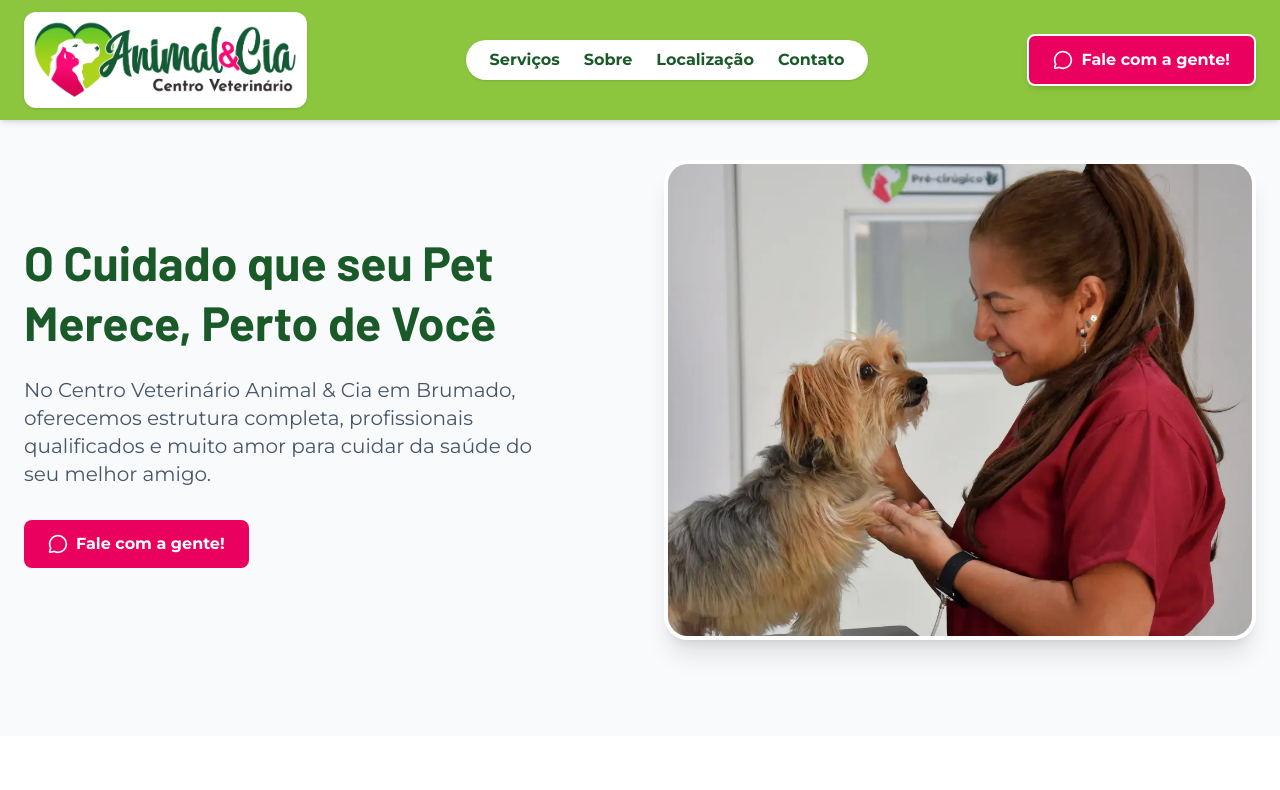
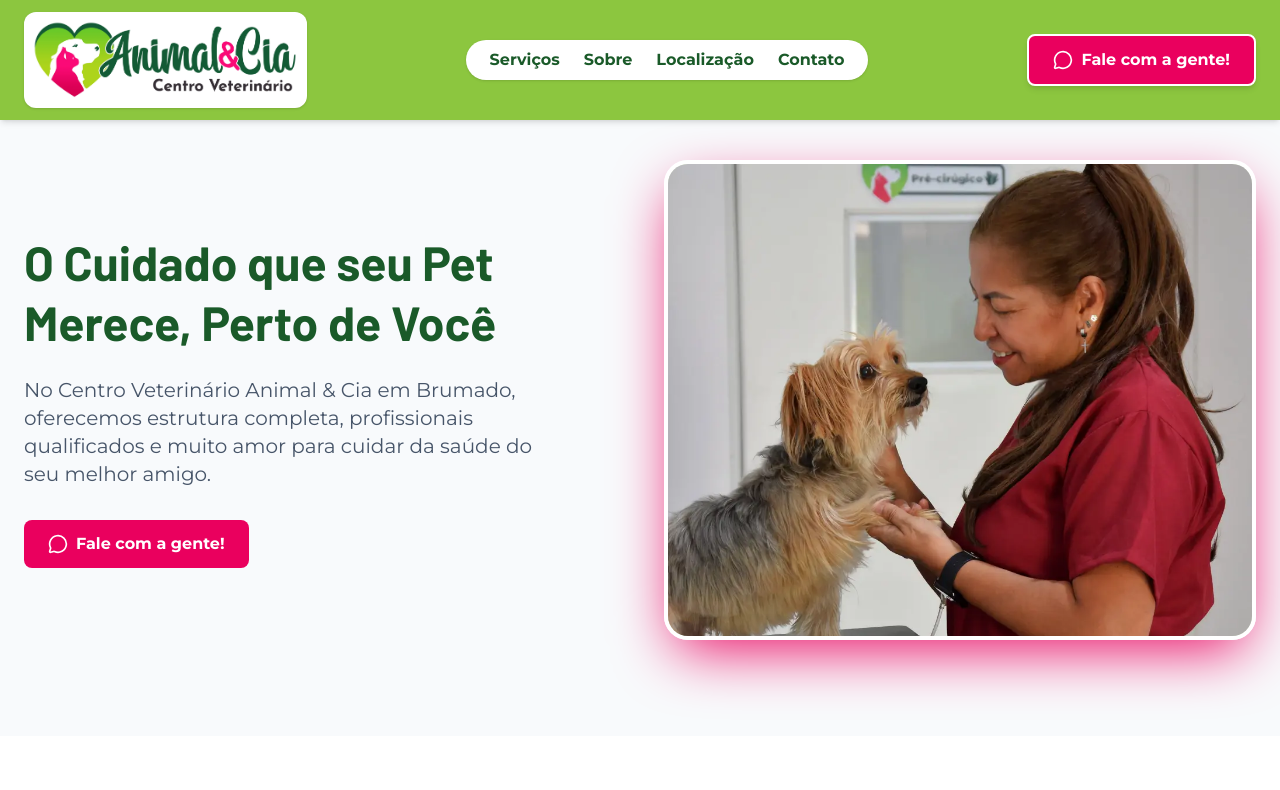
Before and after one commit to gsmansano/animal-e-cia, a Next.js app: page / in a window 1280 px wide. Shown: the top 790 px of the page. Built offline with nearby package versions, Linux system fonts and the light colour scheme.

Commit message:
style: apply premium styling to Hero and About images

```diff
--- a/src/design-system/classes.ts
+++ b/src/design-system/classes.ts
@@ -20,7 +20,7 @@ export const SECTION = {
     wrapper: "pt-32 pb-16 md:pt-40 md:pb-24 bg-slate-50",
     h1: "font-heading text-4xl lg:text-4xl xl:text-5xl 2xl:text-6xl font-bold text-green-dark leading-tight",
     p: "text-lg xl:text-xl text-slate-600",
-    imagePlaceholder: "bg-green-light/20 rounded-3xl border-4 border-white shadow-xl text-green-dark/50 font-medium font-heading",
+    imagePlaceholder: "bg-green-light/20 rounded-3xl border-4 lg:border-4 border-white shadow-[0_20px_35px_-12px_#EA005E] lg:shadow-[0_20px_60px_-12px_#EA005E] text-green-dark/50 font-medium font-heading overflow-hidden",
   },
 
   services: {
@@ -33,7 +33,7 @@ export const SECTION = {
   about: {
     wrapper: "py-20 bg-slate-50",
     h2: "font-heading text-3xl lg:text-3xl xl:text-4xl 2xl:text-5xl font-bold text-green-dark",
-    imageOffsetBackground: "bg-green-light/20 rounded-2xl",
+    imageOffsetBackground: "bg-pink/20 rounded-2xl",
     image: "bg-slate-100 rounded-2xl shadow-lg text-slate-400 font-medium",
     name: "font-heading text-2xl lg:text-2xl xl:text-3xl 2xl:text-4xl font-bold text-green-dark",
     role: "text-pink font-semibold text-lg",
```
